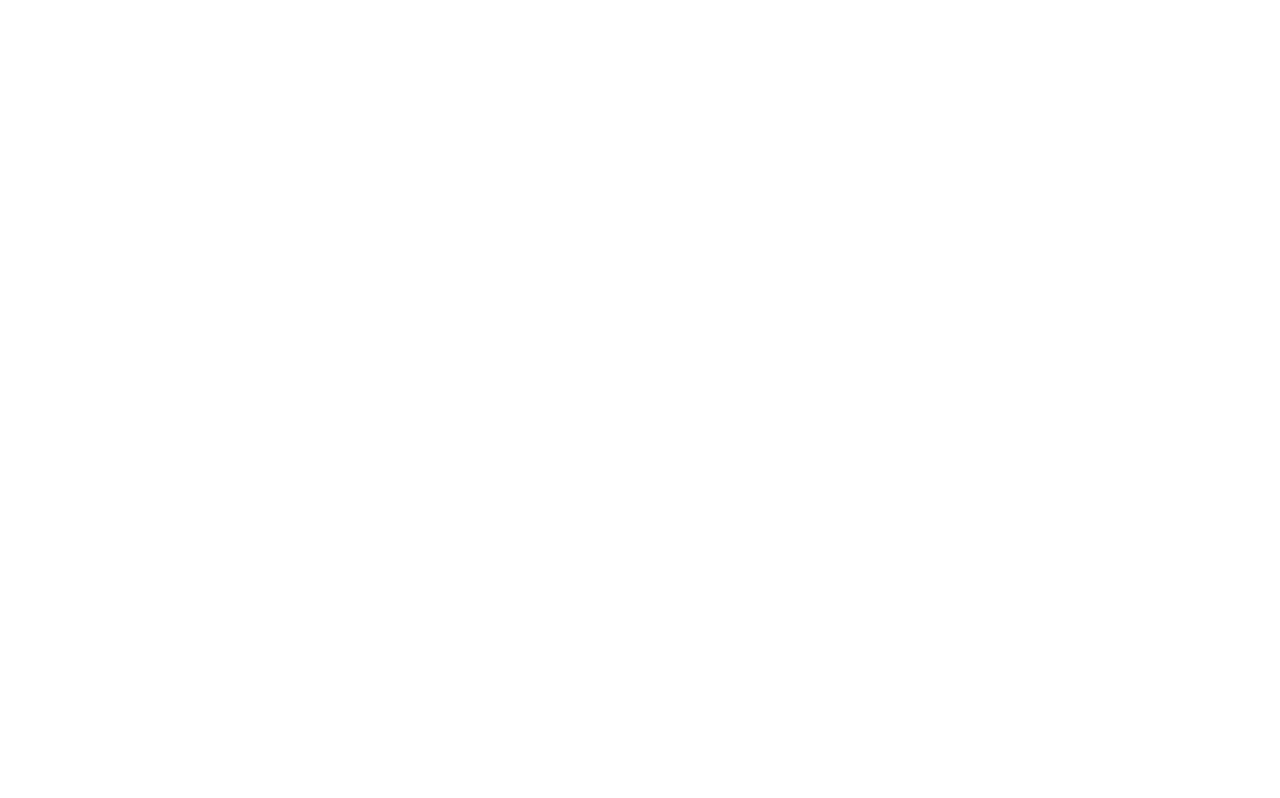
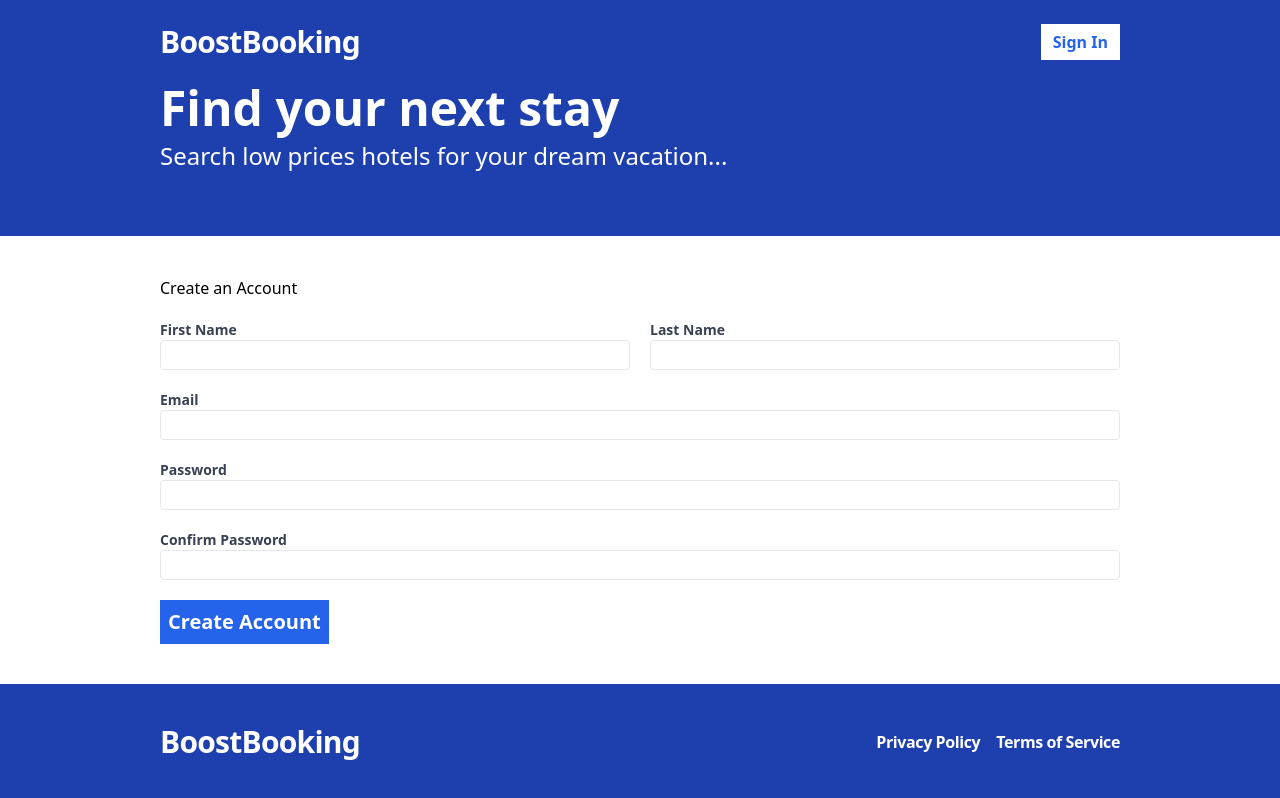
Before and after one commit to DanielTwins/hotelbooking-mern-app, a React (Vite) app in the folder frontend/: page /register in a window 1280 px wide. Before the commit this address had no page. Built offline with nearby package versions, Linux system fonts and the light colour scheme.

Commit message:
Create Register component using react-hook-form

```diff
--- a/frontend/package.json
+++ b/frontend/package.json
@@ -11,11 +11,13 @@
   },
   "dependencies": {
     "react": "^18.2.0",
-    "react-dom": "^18.2.0"
+    "react-dom": "^18.2.0",
+    "react-hook-form": "^7.50.0"
   },
   "devDependencies": {
     "@types/react": "^18.2.43",
     "@types/react-dom": "^18.2.17",
+    "@types/react-router-dom": "^5.3.3",
     "@typescript-eslint/eslint-plugin": "^6.14.0",
     "@typescript-eslint/parser": "^6.14.0",
     "@vitejs/plugin-react-swc": "^3.5.0",
@@ -24,6 +26,7 @@
     "eslint-plugin-react-hooks": "^4.6.0",
     "eslint-plugin-react-refresh": "^0.4.5",
     "postcss": "^8.4.33",
+    "react-router-dom": "^6.22.0",
     "tailwindcss": "^3.4.1",
     "typescript": "^5.2.2",
     "vite": "^5.0.8"
--- a/frontend/src/App.tsx
+++ b/frontend/src/App.tsx
@@ -5,6 +5,7 @@
   Navigate,
 } from "react-router-dom";
 import Layout from "./layouts/Layout";
+import Register from "./pages/Register";
 
 function App() {
   return (
@@ -26,6 +27,15 @@
             </Layout>
           }
         />
+        <Route
+          path="/register"
+          element={
+            <Layout>
+              <Register />
+            </Layout>
+          }
+        />
+        <Route path="*" element={<Navigate to="/" />} />
       </Routes>
     </Router>
   );
--- /dev/null
+++ b/frontend/src/pages/Register.tsx
@@ -0,0 +1,105 @@
+import { useForm } from "react-hook-form";
+
+// define the type structure of the form data using typescript
+type RegisterFormData = {
+  firstName: string;
+  lastName: string;
+  email: string;
+  password: string;
+  confirmPassword: string;
+};
+
+const Register = () => {
+  // destructure functions and properties from useForm hook
+  const { register, watch, handleSubmit, formState: { errors } } = useForm<RegisterFormData>();
+
+  // handle form submision
+  const onSubmit = handleSubmit((data) => {
+    console.log(data) // log form data to the console
+  })
+
+  return (
+    // form element with onSubmit handler
+    <form onSubmit={onSubmit} className="flex flex-col gap-5">
+      <h2 className="">Create an Account</h2>
+      <div className="flex flex-col md:flex-row gap-5">
+        <label htmlFor="" className="text-gray-700 text-sm font-bold flex-1">
+          First Name
+          <input
+            className="border rounded w-full py-1 px-2 font-normal"
+            type="text"
+            {...register("firstName", { required: "This field is required" })}
+          />
+          {errors.firstName && (
+            <span className="text-red-500">{errors.firstName.message}</span>
+          )}
+        </label>
+        <label htmlFor="" className="text-gray-700 text-sm font-bold flex-1">
+          Last Name
+          <input
+            className="border rounded w-full py-1 px-2 font-normal"
+            type="text"
+            {...register("lastName", { required: "This field is required" })}
+          />
+          {errors.lastName && (
+            <span className="text-red-500">{errors.lastName.message}</span>
+          )}
+        </label>
+      </div>
+      <label htmlFor="" className="text-gray-700 text-sm font-bold flex-1">
+        Email
+        <input
+          className="border rounded w-full py-1 px-2 font-normal"
+          type="email"
+          {...register("email", { required: "This field is required" })}
+        />
+        {errors.email && (
+          <span className="text-red-500">{errors.email.message}</span>
+        )}
+      </label>
+      <label htmlFor="" className="text-gray-700 text-sm font-bold flex-1">
+        Password
+        <input
+          className="border rounded w-full py-1 px-2 font-normal"
+          type="password"
+          {...register("password", {
+            required: "This field is required",
+            minLength: {
+              value: 6,
+              message: "Password must be at least 6 characters",
+            },
+          })}
+        />
+        {errors.password && (
+          <span className="text-red-500">{errors.password.message}</span>
+        )}
+      </label>
+      <label htmlFor="" className="text-gray-700 text-sm font-bold flex-1">
+        Confirm Password
+        <input
+          className="border rounded w-full py-1 px-2 font-normal"
+          type="password"
+          {...register("confirmPassword", {
+            validate: (val) => {
+              if (!val) {
+                return "This field is required";
+              } else if (watch("password") !== val) {
+                return "Your password does not match";
+              }
+            },
+          })}
+        />
+         {errors.confirmPassword && (
+          <span className="text-red-500">{errors.confirmPassword.message}</span>
+        )}
+      </label>
+      <span>
+        <button type="submit" className="bg-blue-600 text-white p-2 font-bold hover:bg-blue-500 text-xl">
+          Create Account
+        </button>
+      </span>
+    </form>
+  );
+};
+
+export default Register;
```
Also changed, not shown: 1 other file (tests, documents, lock files or other folders).
